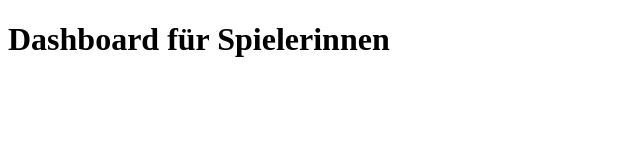
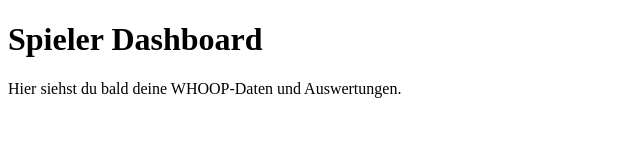
Before and after one commit to Mars1904/Spandau-Whoop, a plain HTML site: page frontend/dashboard.html in a window 1280 px wide. Shown: the whole page, without its empty margins (0-640 px from the left). Drawn offline with Linux system fonts and the light colour scheme.

Commit message:
dashboard.html

```diff
--- a/frontend/dashboard.html
+++ b/frontend/dashboard.html
@@ -1 +1,10 @@
-<!DOCTYPE html><html><head><title>Dashboard Spielerinnen</title></head><body><h1>Dashboard für Spielerinnen</h1></body></html>
+<!DOCTYPE html>
+<html lang="de">
+<head>
+  <title>Spieler Dashboard – Spandau 04</title>
+</head>
+<body>
+  <h1>Spieler Dashboard</h1>
+  <p>Hier siehst du bald deine WHOOP-Daten und Auswertungen.</p>
+</body>
+</html>
```
